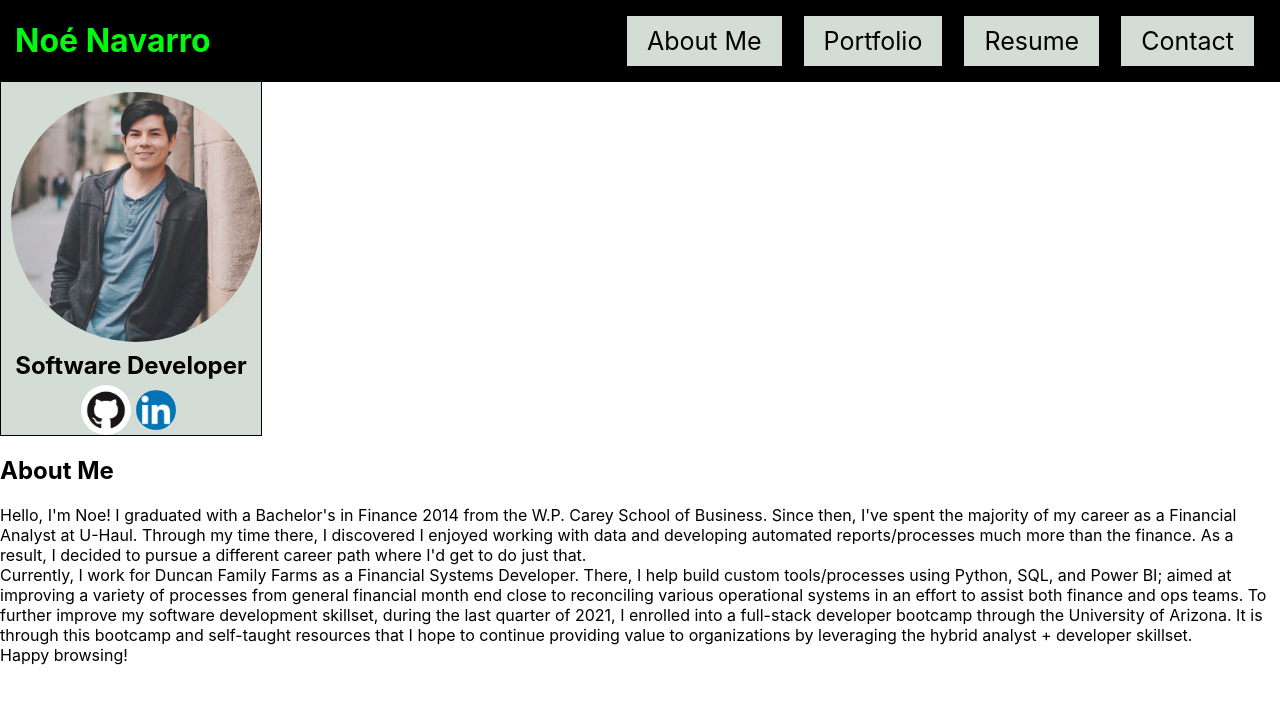
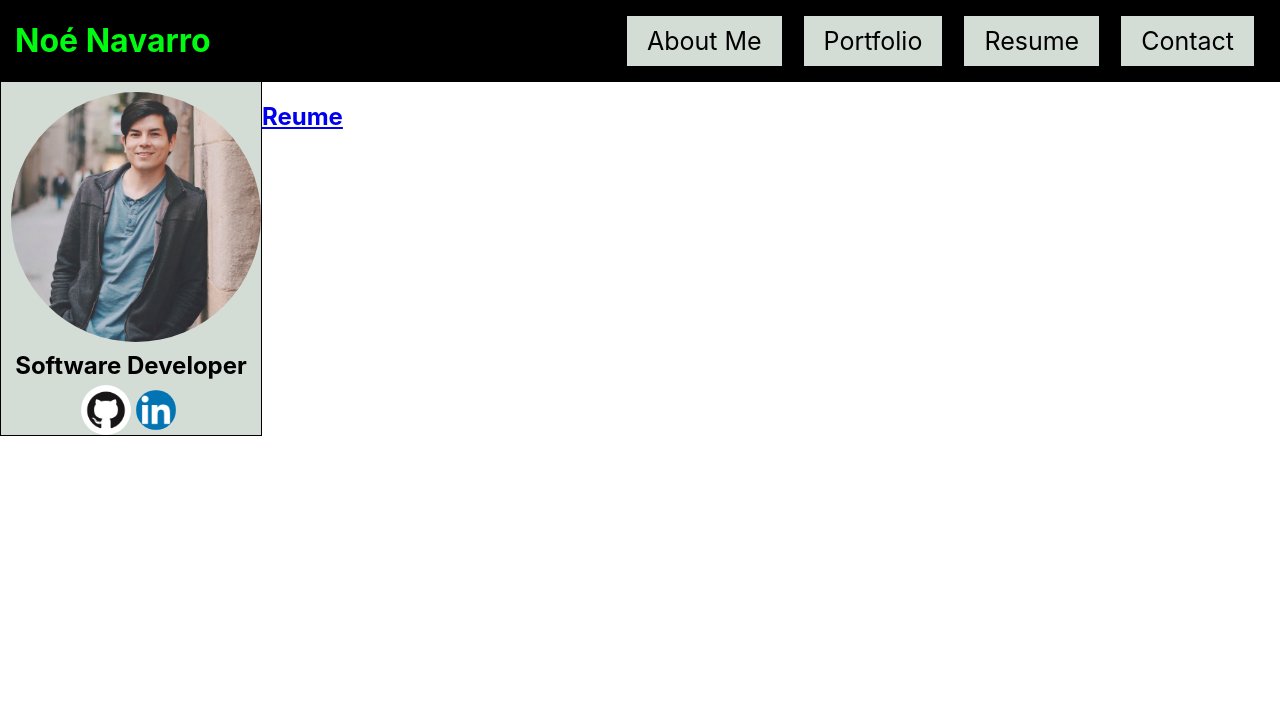
Before and after one commit to Nnavarr/portfolio, a React (Create React App) app: page / in a window 1280 px wide. Both pictures are taken after a click on the element "Resume". Shown: the top 704 px of the page. Built offline with nearby package versions, Linux system fonts and the light colour scheme.

Commit message:
updated main App.js logic to handle all selection rendering

```diff
--- a/src/App.js
+++ b/src/App.js
@@ -3,6 +3,7 @@ import Header from './components/Header';
 import Sidebar from './components/Sidebar';
 import About from './components/About';
 import Contact from './components/Contact';
+import Resume from './components/Resume';
 
 function App() {
   // establish categories for conditional rendering
@@ -19,6 +20,10 @@ function App() {
     {
       name: 'Resume',
       description: 'Link to my Resume'
+    },
+    {
+      name: 'Contact',
+      description: 'Contact form'
     }
   ]);
 
@@ -27,6 +32,19 @@ function App() {
 
   // set contactSelected (default = false)
   const [contactSelected, setContactSelected] = useState(false);
+
+  function renderSelection(currentCategory){
+    switch(currentCategory){
+      case 'Resume':
+        return <Resume></Resume>
+      case 'About Me':
+        return <About></About>
+      case 'Contact':
+        return <Contact></Contact>
+      default:
+        return <About></About>
+    }
+  }
 
   return (
     <div>
@@ -39,13 +57,7 @@ function App() {
       ></Header>
       <main>
         <Sidebar></Sidebar>
-
-        {/* render contact form if selected, otherwise about */}
-        {!contactSelected ? (
-          <About></About>
-        ) : (
-          <Contact></Contact>
-        )}
+        {renderSelection(currentCategory.name)}
       </main>
     </div>
   );
--- a/src/components/Nav/index.js
+++ b/src/components/Nav/index.js
@@ -31,10 +31,6 @@ function Nav(props){
                 </span>
               </li>
             ))}
-          {/* contact, will update state to true if it's clicked */}
-          <li className={`mx-2 ${contactSelected && 'navActive'}`}>
-            <span onClick={() => setContactSelected(true)}>Contact</span>
-          </li>
         </ul>
       </nav>
   );
--- /dev/null
+++ b/src/components/Resume/index.js
@@ -0,0 +1,11 @@
+import React from "react";
+import pdf from '../../assets/docs/noe_resume.pdf'
+
+const Resume = () => {
+
+  return(
+    <h2><a href={pdf}>Reume</a></h2>
+  )
+}
+
+export default Resume;
```
Also changed, not shown: 1 other file (tests, documents, lock files or other folders).
